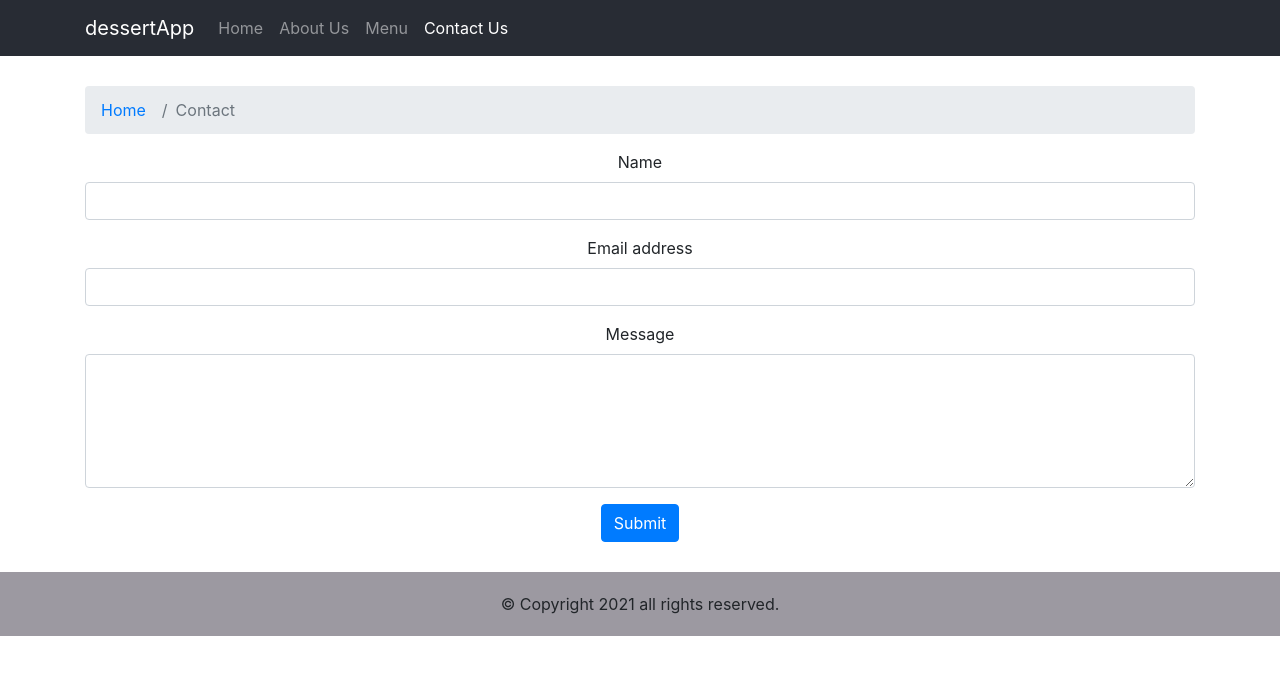
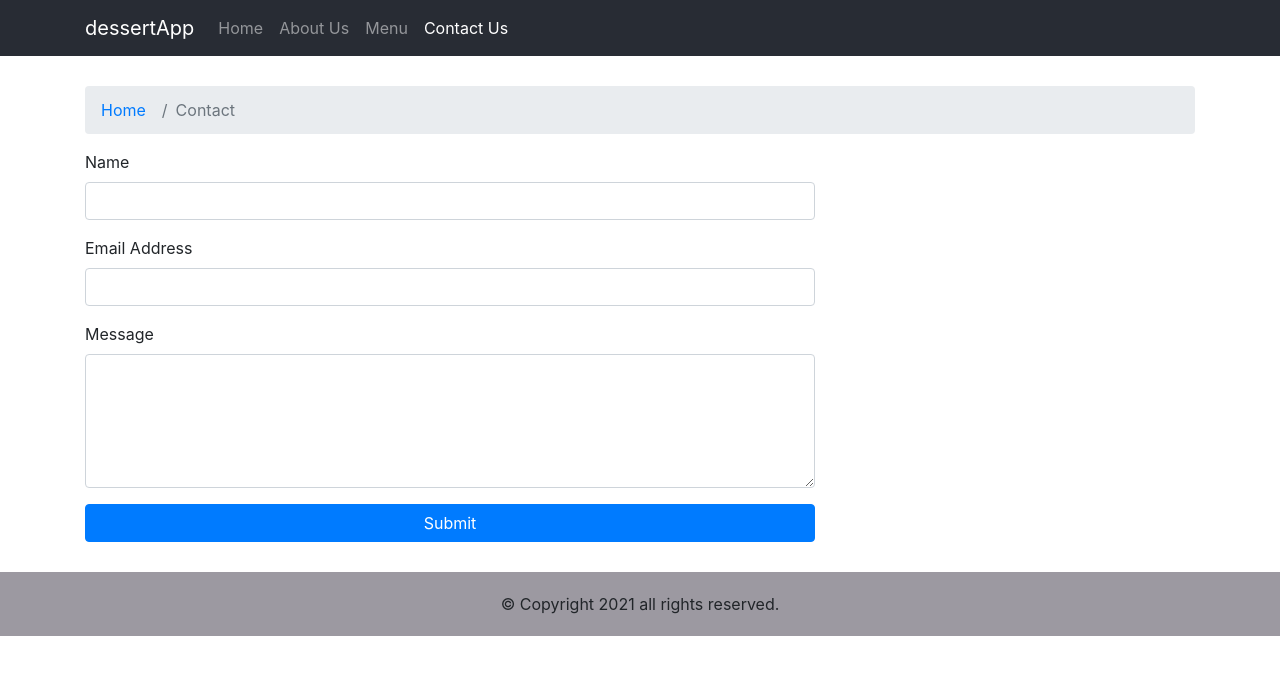
Before and after one commit to berkguneey/react-dessert-app, a React (Create React App) app: page /contactus in a window 1280 px wide. Shown: the top 674 px of the page. Built offline with nearby package versions, Linux system fonts and the light colour scheme; data requests are answered from the project's data file; the HTML template or start-up script is replaced by a standard one.

Commit message:
contact component

```diff
--- a/src/App.css
+++ b/src/App.css
@@ -47,6 +47,10 @@
   min-height: 400px;
 }
 
+#contact-form {
+  text-align: left;
+}
+
 .footer {
   background-color: #9c99a1;
   padding: 20px 0px 20px 0px;
--- a/src/components/ContactComponent.js
+++ b/src/components/ContactComponent.js
@@ -1,8 +1,15 @@
-import React from "react";
+import React, { useState } from "react";
 import { Breadcrumb, BreadcrumbItem } from "reactstrap";
 import { Link } from "react-router-dom";
 
 function Contact(props) {
+  const [name, setName] = useState();
+  const [email, setEmail] = useState();
+  const [message, setMessage] = useState();
+  const handleSubmit = (e) => {
+    console.log(name + email + message);
+    e.preventDefault();
+  };
   return (
     <div className="row-content">
       <div className="row">
@@ -16,25 +23,39 @@ function Contact(props) {
         </div>
       </div>
       <div className="row">
-        <div className="col-md-12">
-          <form id="contact-form" method="POST">
+        <div className="col-md-8">
+          <form id="contact-form" method="POST" onSubmit={handleSubmit}>
             <div className="form-group">
               <label htmlFor="name">Name</label>
-              <input type="text" className="form-control" />
+              <input
+                type="text"
+                name="name"
+                value={name}
+                onChange={(e) => setName(e.target.value)}
+                className="form-control"
+              />
             </div>
             <div className="form-group">
-              <label htmlFor="exampleInputEmail1">Email address</label>
+              <label htmlFor="email">Email Address</label>
               <input
                 type="email"
+                name="email"
+                value={email}
+                onChange={(e) => setEmail(e.target.value)}
                 className="form-control"
-                aria-describedby="emailHelp"
               />
             </div>
             <div className="form-group">
               <label htmlFor="message">Message</label>
-              <textarea className="form-control" rows="5"></textarea>
+              <textarea
+                name="message"
+                value={message}
+                onChange={(e) => setMessage(e.target.value)}
+                className="form-control"
+                rows="5"
+              ></textarea>
             </div>
-            <button type="submit" className="btn btn-primary">
+            <button type="submit" className="btn btn-primary btn-block">
               Submit
             </button>
           </form>
```
Also changed, not shown: 1 other file (tests, documents, lock files or other folders).
